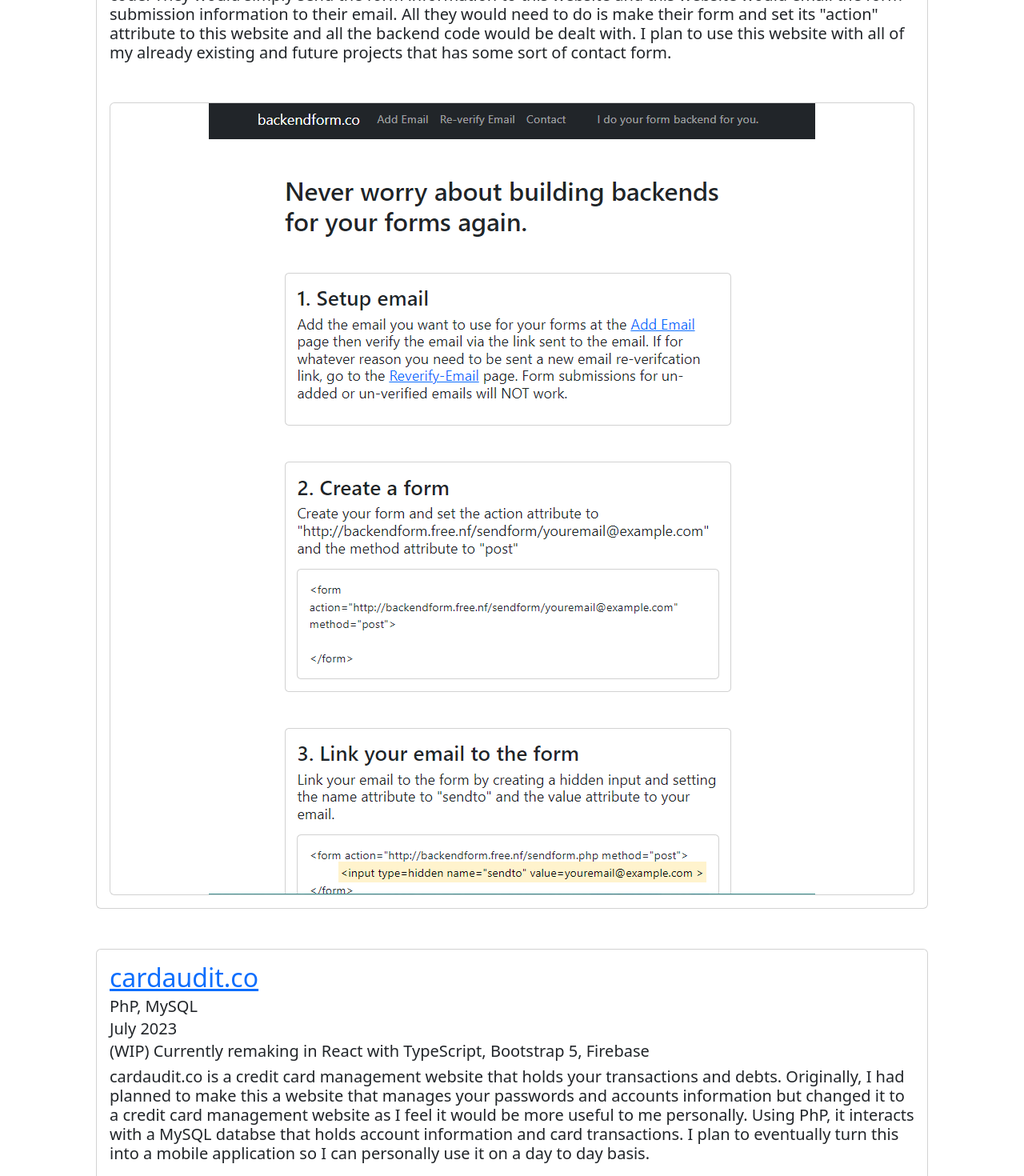
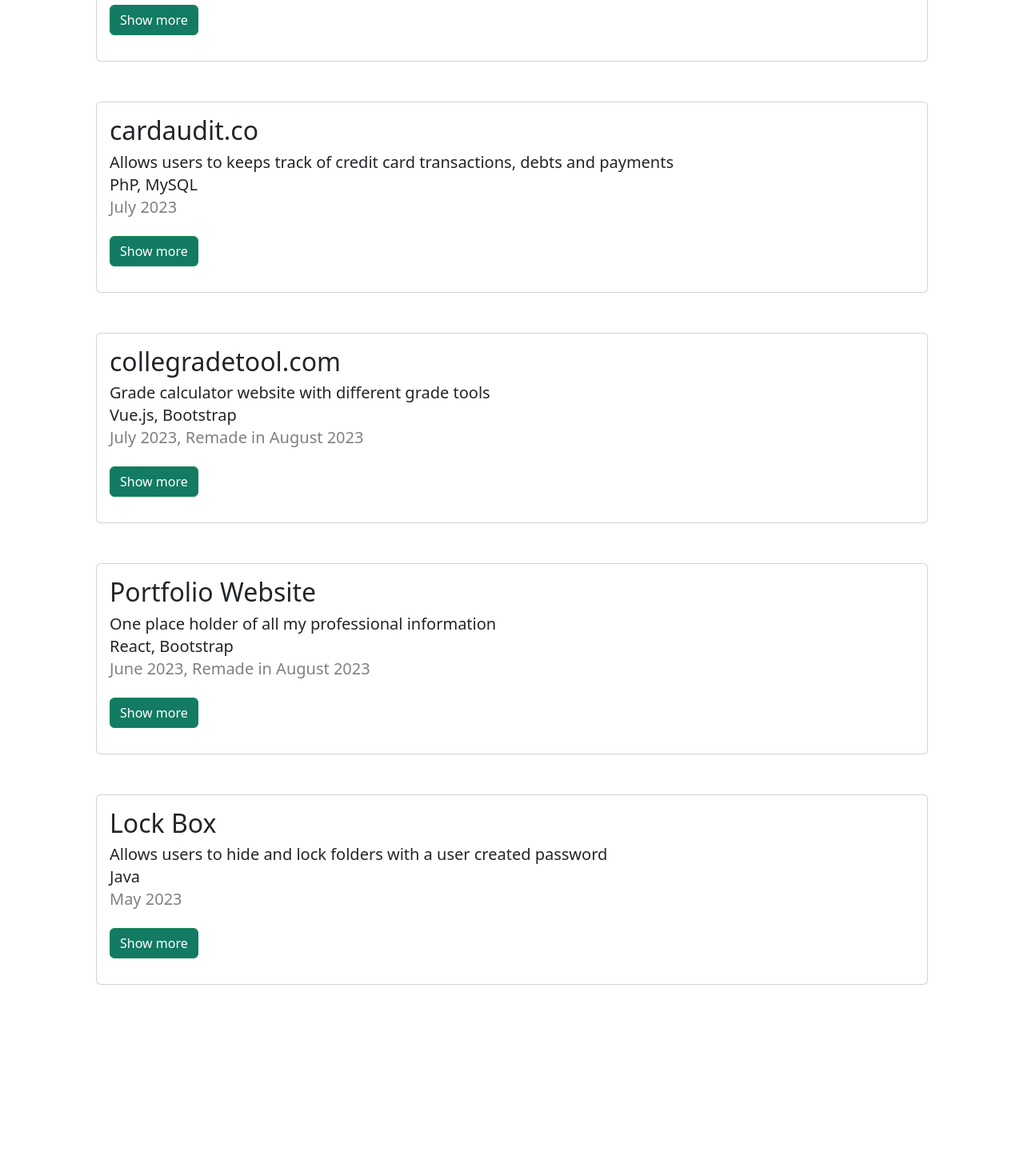
Before and after one commit to shortxmas/ReactPortfolio, a React (Vite) app: page /projects in a window 1280 px wide. Shown: the part 420-1890 px from the top of the page at 80% size. Built offline with nearby package versions, Linux system fonts and the light colour scheme.

Commit message:
finished projects page cleanup, need to fix about me

```diff
--- a/index.html
+++ b/index.html
@@ -2,7 +2,7 @@
 <html lang="en">
   <head>
     <meta charset="UTF-8" />
-    <link rel="icon" type="image/svg+xml" href="/vite.svg" />
+    <link rel="icon" type="image/x-icon" href="/src/assets/logo2.png">
     <meta name="viewport" content="width=device-width, initial-scale=1.0" />
     <title></title>
     <link href="https://cdn.jsdelivr.net/npm/bootstrap@5.3.1/dist/css/bootstrap.min.css" rel="stylesheet" integrity="sha384-4bw+/aepP/YC94hEpVNVgiZdgIC5+VKNBQNGCHeKRQN+PtmoHDEXuppvnDJzQIu9" crossorigin="anonymous">
--- /dev/null
+++ b/src/Components/ProjectCard.tsx
@@ -0,0 +1,76 @@
+import { useState } from "react"
+
+
+export function ProjectCard(props:any)
+{
+    const [info,showInfo] = useState('none')
+    const [moreButton,changeMoreButton] = useState('')
+    const [lessButton,changeLessButton] = useState('none')
+
+
+
+
+
+
+
+
+
+
+    return(
+
+        <>
+            <div className="card" style={{ marginTop: 50 }}>
+                <div className="card-body">
+                    <h2 className="card-title">
+                        {props.name}
+                    </h2>
+                    <h5>{props.description}</h5>
+                    <h5 className="card-subtitle mb-2">
+                    {props.languages}
+
+
+                    </h5>
+                    <h5 className="card-subtitle mb-2" style={{color:"grey"}}>{props.date}</h5>
+                    <div style={{display:info}}>
+
+                        <h5 style={{ fontWeight: 400 }}>
+                            <p>
+                            {props.info}
+                            </p>
+                        </h5>
+                        <div className="card" style={{ marginTop: 50 }}>
+                            <img
+                            src={props.image}
+                            className="img-fluid"
+                            style={{ maxWidth: "100%", marginLeft: "auto", marginRight: "auto" }}
+                            />
+                        </div>
+                    </div>
+
+                    <div className="pt-3">
+                        <button type="button" className="btn btn-success " style={{backgroundColor:'#137a63',display:moreButton}}
+                        onClick={() =>{
+                            showInfo('');
+                            changeMoreButton('none');
+                            changeLessButton('');
+                        }}>Show more</button>
+                    </div>
+
+                    <div className="pt-3">
+                        <button type="button" className="btn btn-success " style={{backgroundColor:'#137a63',display:lessButton}}
+                        onClick={() => {
+                            showInfo('none');
+                            changeMoreButton('');
+                            changeLessButton('none');
+
+                        }}>Show less</button>
+                    </div>
+
+                </div>
+
+            </div>
+
+
+        </>
+    )
+}
--- a/src/Views/Projects.tsx
+++ b/src/Views/Projects.tsx
@@ -1,8 +1,15 @@
+import { ProjectCard } from '../Components/ProjectCard'
 import befimg from '../assets/newp.png'
+import lbimg from '../assets/lbpic.png'
+import pwimg from '../assets/neweb.png'
+import cgtimg from '../assets/cgt2.png'
 import caimg from '../assets/demo3.png'
-import cgtimg from '../assets/cgt2.png'
-import pwimg from '../assets/neweb.png'
-import lbimg from '../assets/lbpic.png'
+
+
+
+
+
+
 
 export function Projects(){
 
@@ -14,142 +21,68 @@
                 <div className="jumbotron">
                     <h1>Projects</h1>
                 </div>
-            <div className="card" style={{ marginTop: 50 }}>
-                <div className="card-body">
-                <h2 className="card-title">
-                    <a href="https://backendform.com">backendform.com</a>
-                </h2>
-                <h5 className="card-subtitle mb-2">PhP, Bootstrap 5, MySQL</h5>
-                <h5 className="card-subtitle mb-2">August 2023</h5>
-                <h5 style={{ fontWeight: 400 }}>
-                    <p>
-                    backendform.com is a website allows users to setup a working contact
-                    form without writing any backend code. They would simply send the form
-                    information to this website and this website would email the form
-                    submission information to their email. All they would need to do is
-                    make their form and set its "action" attribute to this website and all
-                    the backend code would be dealt with. I plan to use this website with
-                    all of my already existing and future projects that has some sort of
-                    contact form.
-                    </p>
-                </h5>
-                <div className="card" style={{ marginTop: 50 }}>
-                    <img
-                    src={befimg}
-                    className="img-fluid"
-                    style={{ maxWidth: "100%", marginLeft: "auto", marginRight: "auto" }}
+
+
+
+                <ProjectCard
+                name = {'backendform.com'}
+                description = {'Allows users to setup working contact forms without backend code'}
+                languages = {'PhP, Bootstrap, MySQL'}
+                date = {'August 2023'}
+                info={'backendform.com is a website allows users to setup a working contact form without writing any backend code. They would simply send the form information to this website and this website would email the form submission information to their email. All they would need to do is make their form and set its "action" attribute to this website and all the backend code would be dealt with. I plan to use this website with all of my already existing and future projects that has some sort of contact form.'}
+                image= {befimg}
                 />
-                </div>
-                </div>
-            </div>
-            <div className="card" style={{ marginTop: 50 }}>
-                <div className="card-body">
-                <h2 className="card-title">
-                    <a href="http://cardaudit.free.nf/">cardaudit.co</a>
-                </h2>
-                <h5 className="card-subtitle mb-2">PhP, MySQL</h5>
-                <h5 className="card-subtitle mb-2">July 2023</h5>
-                <h5 className="card-subtitle mb-2">
-                    (WIP) Currently remaking in React with TypeScript, Bootstrap 5, Firebase
-                </h5>
-                <h5 style={{ fontWeight: 400 }}>
-                    <p>
-                    cardaudit.co is a credit card management website that holds your
-                    transactions and debts. Originally, I had planned to make this a
-                    website that manages your passwords and accounts information but
-                    changed it to a credit card management website as I feel it would be
-                    more useful to me personally. Using PhP, it interacts with a MySQL
-                    databse that holds account information and card transactions. I plan
-                    to eventually turn this into a mobile application so I can personally
-                    use it on a day to day basis.
-                    </p>
-                </h5>
-                <div className="card" style={{ marginTop: 50 }}>
-                    <img
-                    src={caimg}
-                    className="img-fluid"
-                    style={{ maxWidth: "100%", marginLeft: "auto", marginRight: "auto" }}
+
+
+                <ProjectCard
+                name = {'cardaudit.co'}
+                description = {'Allows users to keeps track of credit card transactions, debts and payments'}
+                languages = {'PhP, MySQL'}
+                date = {'July 2023'}
+                info = {'cardaudit.co is a credit card management website that holds your transactions and debts. Originally, I had planned to make this a website that manages your passwords and accounts information but changed it to a credit card management website as I feel it would be more useful to me personally. Using PhP, it interacts with a MySQL databse that holds account information and card transactions. I plan to eventually turn this into a mobile application so I can personally use it on a day to day basis.'}
+                image= {caimg}
                 />
-                </div>
-                </div>
-            </div>
-            <div className="card" style={{ marginTop: 50 }}>
-                <div className="card-body">
-                <h2 className="card-title">
-                    <a href="https://collegegradetool.com">collegradetool.com</a>
-                </h2>
-                <h5 className="card-subtitle mb-2">Vue.js, Bootstrap 5</h5>
-                <h5 className="card-subtitle mb-2">July 2023, Remade in August 2023</h5>
-                <h5 style={{ fontWeight: 400 }}>
-                    <p>
-                    collegegradetool.com is a website with grade tools that helps bring
-                    academic awareness to students. The tools in this website include a
-                    grade calculator with different weighted categories, semester and
-                    cumulative GPA calculator and a calculator that shows users what grade
-                    they would need on their final to get their desired inputted grade. As
-                    I am also a college student, this website was inspired by my necessity
-                    of knowing what my grades are at all times throughout the semester.
-                    </p>
-                </h5>
-                <div className="card" style={{ marginTop: 50 }}>
-                    <img
-                    src={cgtimg}
-                    className="img-fluid"
-                    style={{ maxWidth: "100%", marginLeft: "auto", marginRight: "auto" }}
+
+                <ProjectCard
+                name = {'collegradetool.com'}
+                description = {'Grade calculator website with different grade tools'}
+                languages = {'Vue.js, Bootstrap'}
+                date = {'July 2023, Remade in August 2023'}
+                info= {'collegegradetool.com is a website with grade tools that helps bring academic awareness to students. The tools in this website include a grade calculator with different weighted categories, semester and cumulative GPA calculator and a calculator that shows users what grade they would need on their final to get their desired inputted grade. As I am also a college student, this website was inspired by my necessity of knowing what my grades are at all times throughout the semester.'}
+                image= {cgtimg}
                 />
-                </div>
-                </div>
-            </div>
-            <div className="card" style={{ marginTop: 50 }}>
-                <div className="card-body">
-                <h2 className="card-title">Portfolio Website</h2>
-                <h5 className="card-subtitle mb-2">Bootstrap 5</h5>
-                <h5 className="card-subtitle mb-2">June 2023, Remade in August 2023</h5>
-                <h5 style={{ fontWeight: 400 }}>
-                    <p>
-                    The first version of my portfolio website was my first project that
-                    dipped into web development which was purely on the front end side. My
-                    portfolio website serves as a one place holder of all of my
-                    information as profesionals can get to know me, view my resume and
-                    projects, and contact me. The version of my website that you are
-                    seeing right now is my remade August 2023 version. This website will
-                    be constantly updated as I create more projects and add experience to
-                    my resume.
-                    </p>
-                </h5>
-                <div className="card" style={{ marginTop: 50 }}>
-                    <img
-                    src={pwimg}
-                    className="img-fluid"
-                    style={{ maxWidth: "100%", marginLeft: "auto", marginRight: "auto" }}
+
+
+                <ProjectCard
+                name = {'Portfolio Website'}
+                description = {'One place holder of all my professional information'}
+                languages = {'React, Bootstrap'}
+                date = {'June 2023, Remade in August 2023'}
+                info = {'The first version of my portfolio website was my first project that dipped into web development which was purely on the front end side. My portfolio website serves as a one place holder of all of my information as profesionals can get to know me, view my resume and projects, and contact me. The version of my website that you are seeing right now is my remade August 2023 version. This website will be constantly updated as I create more projects and add experience to my resume.'}
+                image= {pwimg}
                 />
-                </div>
-                </div>
-            </div>
-            <div className="card" style={{ marginTop: 50 }}>
-                <div className="card-body">
-                <h2 className="card-title">Lock Box</h2>
-                <h5 className="card-subtitle mb-2">Java</h5>
-                <h5 className="card-subtitle mb-2">May 2023</h5>
-                <h5 style={{ fontWeight: 400 }}>
-                    <p>
-                    LockBox is a small and compact program that allows the user to
-                    password protect and lock any folder of their wish. The program works
-                    by changing Windows folder attributes and creating a hidden key within
-                    the folder which will later be used to unlock that folder. Simply drop
-                    the LockBox file into the same directory as the folder you want to
-                    lock and follow the directions in the program.
-                    </p>
-                </h5>
-                <div className="card" style={{ marginTop: 50 }}>
-                    <img
-                    src={lbimg}
-                    className="img-fluid"
-                    style={{ maxWidth: "100%", marginLeft: "auto", marginRight: "auto" }}
+
+
+                <ProjectCard
+                name = {'Lock Box'}
+                description = {'Allows users to hide and lock folders with a user created password'}
+                languages = {'Java'}
+                date = {'May 2023'}
+                info = {'LockBox is a small and compact program that allows the user to password protect and lock any folder of their wish. The program works by changing Windows folder attributes and creating a hidden key within the folder which will later be used to unlock that folder. Simply drop the LockBox file into the same directory as the folder you want to lock and follow the directions in the program.'}
+                image= {lbimg}
                 />
-                </div>
-                </div>
-            </div>
+
+
+
+
+
+
+
+
+
+
+
+
             </div>
         </>
 
--- a/src/Views/Resume.tsx
+++ b/src/Views/Resume.tsx
@@ -83,8 +83,8 @@
                 <div>
                     <h3>Skills</h3>
                     <p>
-                    Java, HTML/CSS (Bootstrap 5), JavaScript (Vue.js), PhP, MySQL,
-                    Git, Computer Literate, Adaptable, Fast Learner,
+                    Java, HTML/CSS (Bootstrap 5), JavaScript (React, Vue.js), PhP, MySQL,
+                    Git, Computer Literate, Adaptable, Fast Learner
                     </p>
                 </div>
                 <div>
```
Also changed, not shown: src/assets/logo2.png (added). Lines whose indentation alone changed are shown as unchanged.
